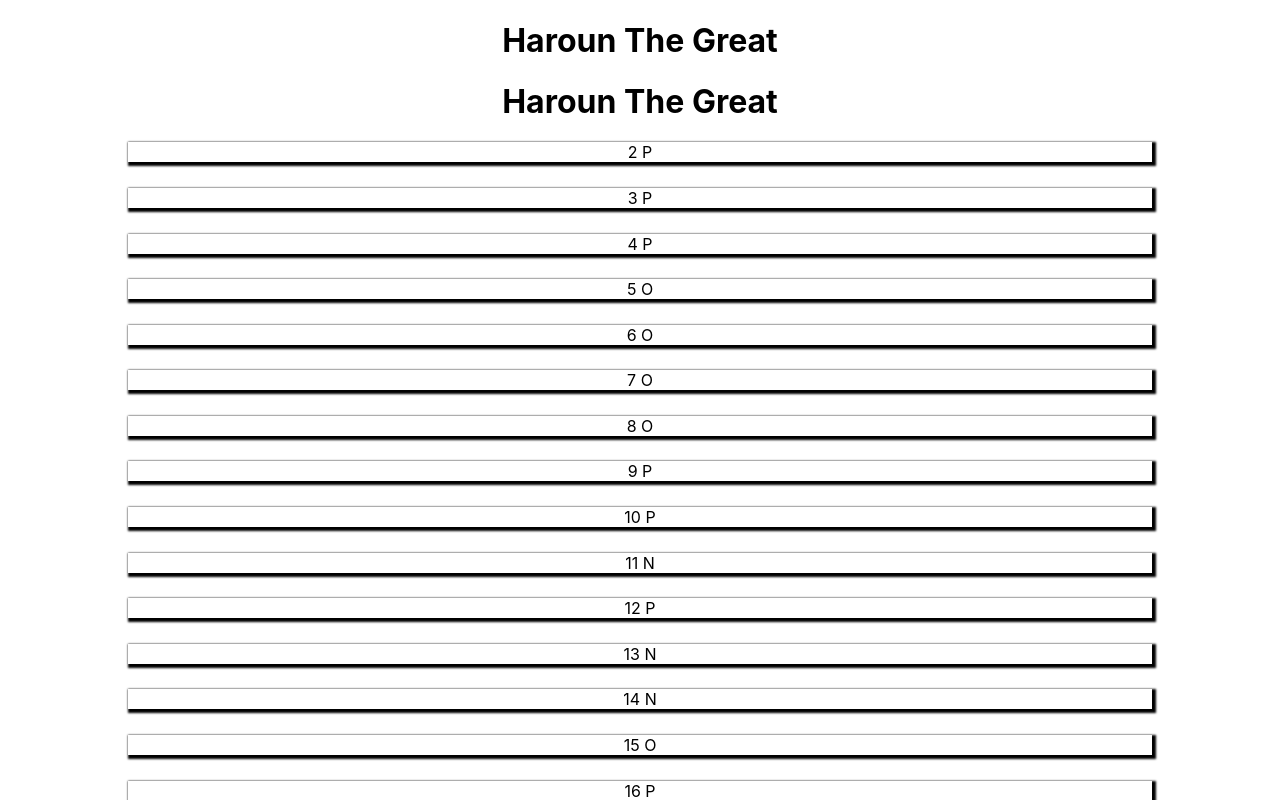
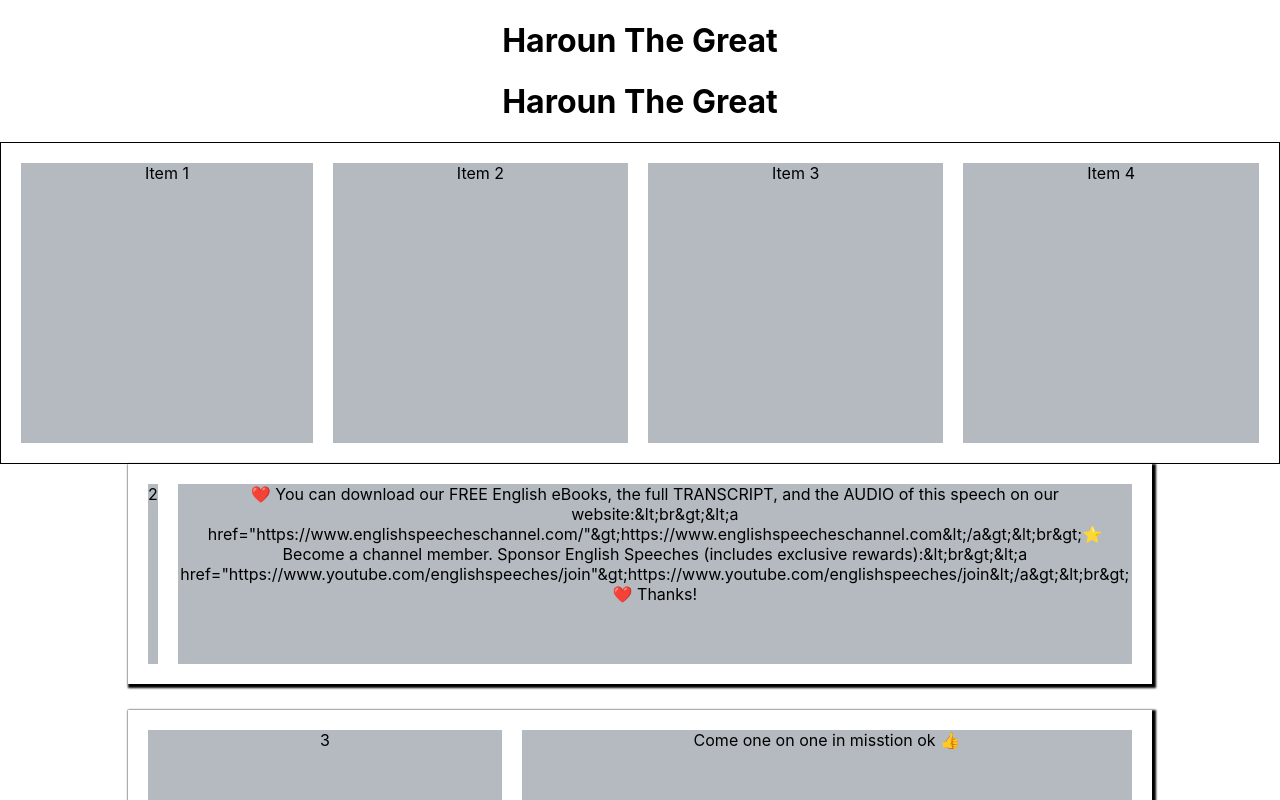
Before and after one commit to HarounTheGreat/Analysis-Social-Media-React-Project, a React (Create React App) app: page / in a window 1280 px wide. Shown: the top 800 px of the page. Built offline with nearby package versions, Linux system fonts and the light colour scheme.

Commit message:
Analysis-Social-Media-React-Project

```diff
--- a/src/component/Comment.js
+++ b/src/component/Comment.js
@@ -6,6 +6,12 @@ function Comment() {
   return (
     <div className="Comment">
       <h1>Haroun The Great</h1>
+      <div class="flex-container">
+        <div class="item">Item 1</div>
+        <div class="item">Item 2</div>
+        <div class="item">Item 3</div>
+        <div class="item">Item 4</div>
+      </div>
       <div className="comm">
         <Tabb trump_object={trump} />
         gfddf
@@ -19,7 +25,8 @@ const Tabb = ({ trump_object }) => {
   console.log(trump_object);
   const matList = trump_object.map((line) => (
     <div className="box">
-      {line.N} {line.an}
+      <div className="box_element">{line.N}</div>
+      <div className="box_element">{line.comment}</div>
     </div>
   ));
   return <div className="card">{matList}</div>;
--- a/src/component/comment.css
+++ b/src/component/comment.css
@@ -4,3 +4,31 @@
   margin-right: 10%;
   margin-bottom: 2%;
 }
+.comment_number {
+  text-align: left;
+  color: red;
+}
+.flex-container {
+  height: 300px;
+  display: flex;
+  border: 1px solid black;
+  padding: 10px;
+}
+.item {
+  flex: auto;
+  background: #b4bac0;
+  margin: 10px;
+}
+
+/* ------------------------------------- */
+
+.box {
+  height: 200px;
+  display: flex;
+  padding: 10px;
+}
+.box_element {
+  flex: auto;
+  background: #b4bac0;
+  margin: 10px;
+}
```
